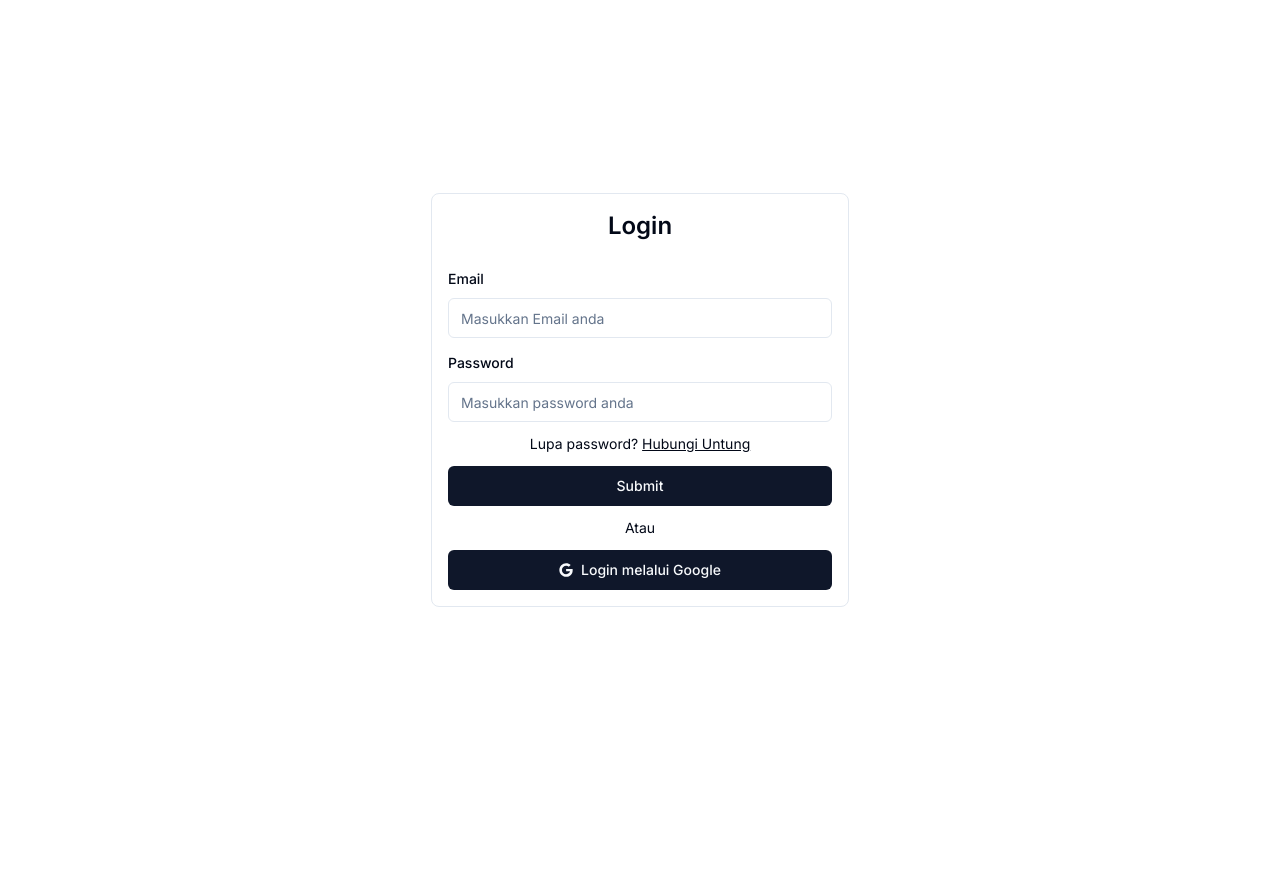
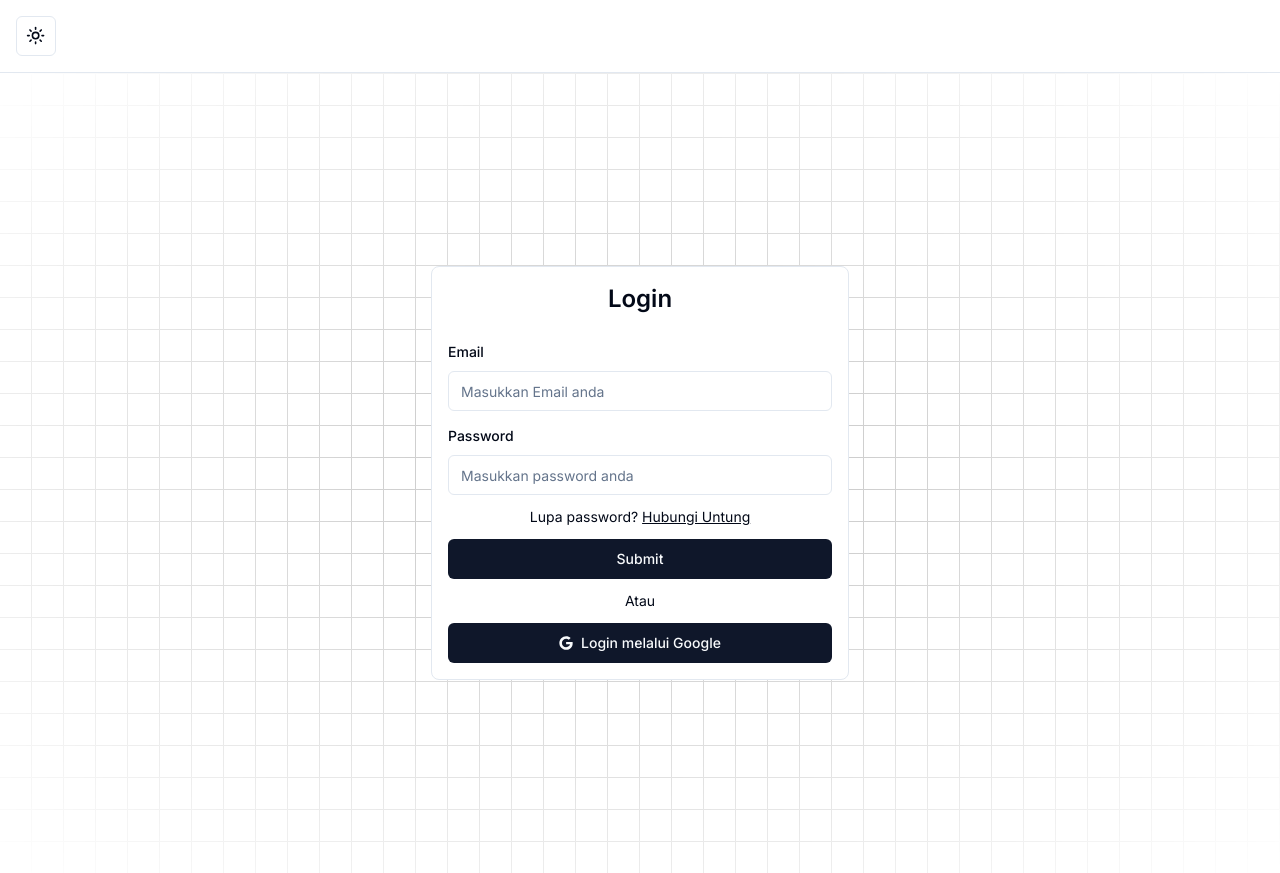
Before and after one commit to mhabbatein/data-management-system-app, a Next.js app: page /login in a window 1280 px wide. Before the commit the page ends 800 px from the top, so only its background shows below. Built offline with nearby package versions, Linux system fonts and the light colour scheme.

Commit message:
update packages

```diff
--- a/app/(home)/(signup)/onboarding/page.tsx
+++ /dev/null
@@ -1,11 +0,0 @@
-import { redirect } from "next/navigation";
-import React from "react";
-
-export default function OnboardingPage() {
-  const signedUp = false;
-
-  if (!signedUp) {
-    redirect("/signup");
-  }
-  return <div>OnboardingPage</div>;
-}
--- a/app/(home)/(signup)/signup/page.tsx
+++ /dev/null
@@ -1,7 +0,0 @@
-import React from 'react'
-
-export default function SignUpPage() {
-  return (
-    <div>SignUpPage</div>
-  )
-}
--- a/app/(home)/login/page.tsx
+++ b/app/(home)/login/page.tsx
@@ -1,12 +1,13 @@
+import { GridBackground } from "@/components/GridBackground";
 import { LoginForm } from "@/components/LoginForm";
-import { Button } from "@/components/ui/button";
-import { Input } from "@/components/ui/input";
 import React from "react";
 
 export default function LoginPage() {
   return (
-    <div className="flex min-h-screen items-center justify-center">
-      <LoginForm />
+    <div className="flex min-h-screen items-center justify-center bg-[#f3f4f6] dark:bg-slate-900">
+      <GridBackground>
+        <LoginForm />
+      </GridBackground>
     </div>
   );
 }
--- a/app/layout.tsx
+++ b/app/layout.tsx
@@ -1,22 +1,34 @@
-import type { Metadata } from 'next'
-import { Inter } from 'next/font/google'
-import './globals.css'
+import { ThemeProvider } from "@/provider/theme-provider";
+import type { Metadata } from "next";
+import { Inter } from "next/font/google";
+import "./globals.css";
+import Header from "@/components/Header";
 
-const inter = Inter({ subsets: ['latin'] })
+const inter = Inter({ subsets: ["latin"] });
 
 export const metadata: Metadata = {
-  title: 'Create Next App',
-  description: 'Generated by create next app',
-}
+  title: "Create Next App",
+  description: "Generated by create next app",
+};
 
 export default function RootLayout({
   children,
 }: {
-  children: React.ReactNode
+  children: React.ReactNode;
 }) {
   return (
-    <html lang="en">
-      <body className={inter.className}>{children}</body>
+    <html lang="en" suppressHydrationWarning>
+      <body className={inter.className}>
+        <ThemeProvider
+          attribute="class"
+          defaultTheme="system"
+          enableSystem
+          disableTransitionOnChange
+        >
+          <Header />
+          {children}
+        </ThemeProvider>
+      </body>
     </html>
-  )
+  );
 }
--- a/package.json
+++ b/package.json
@@ -10,12 +10,16 @@
   },
   "dependencies": {
     "@hookform/resolvers": "^3.3.4",
+    "@radix-ui/react-dropdown-menu": "^2.0.6",
     "@radix-ui/react-label": "^2.0.2",
     "@radix-ui/react-slot": "^1.0.2",
     "class-variance-authority": "^0.7.0",
     "clsx": "^2.1.0",
+    "framer-motion": "^10.18.0",
     "lucide-react": "^0.309.0",
+    "mini-svg-data-uri": "^1.4.4",
     "next": "14.0.4",
+    "next-themes": "^0.2.1",
     "react": "^18",
     "react-dom": "^18",
     "react-hook-form": "^7.49.3",
```
Also changed, not shown: 1 other file (tests, documents, lock files or other folders).
